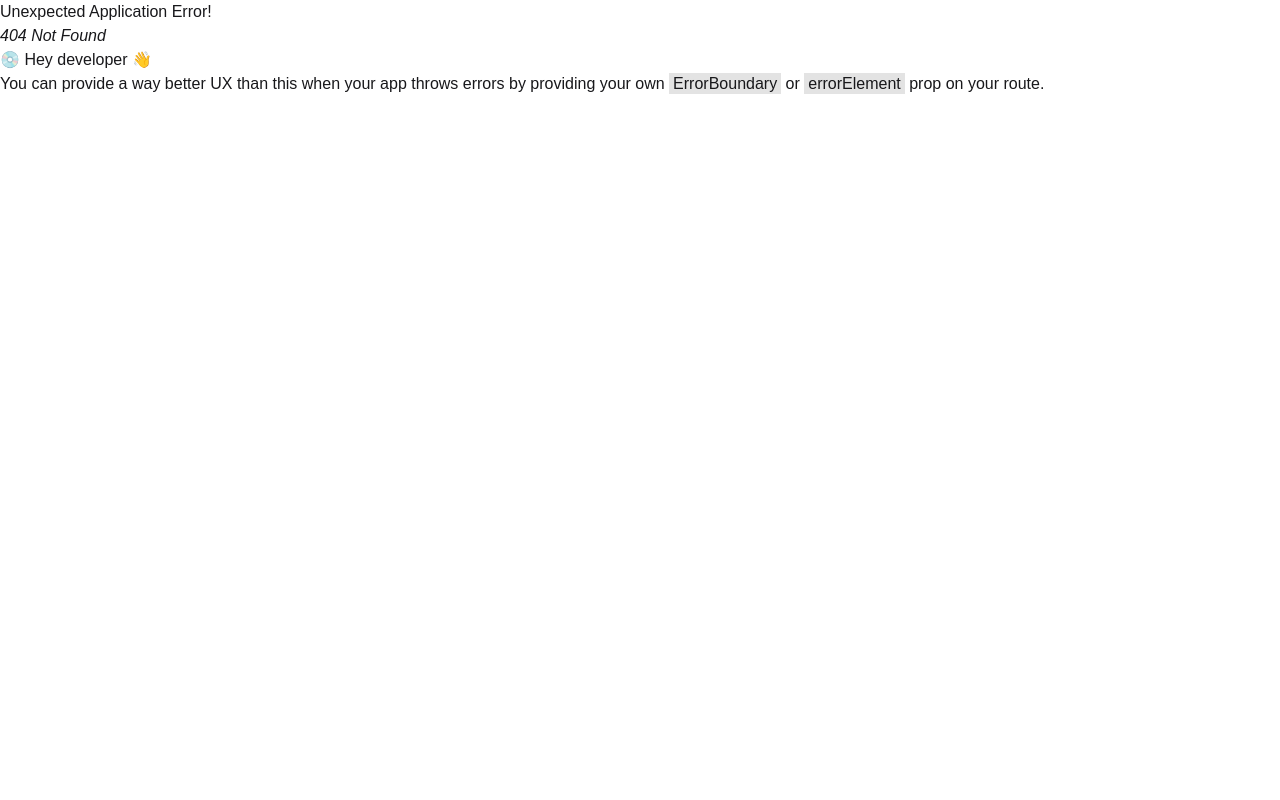
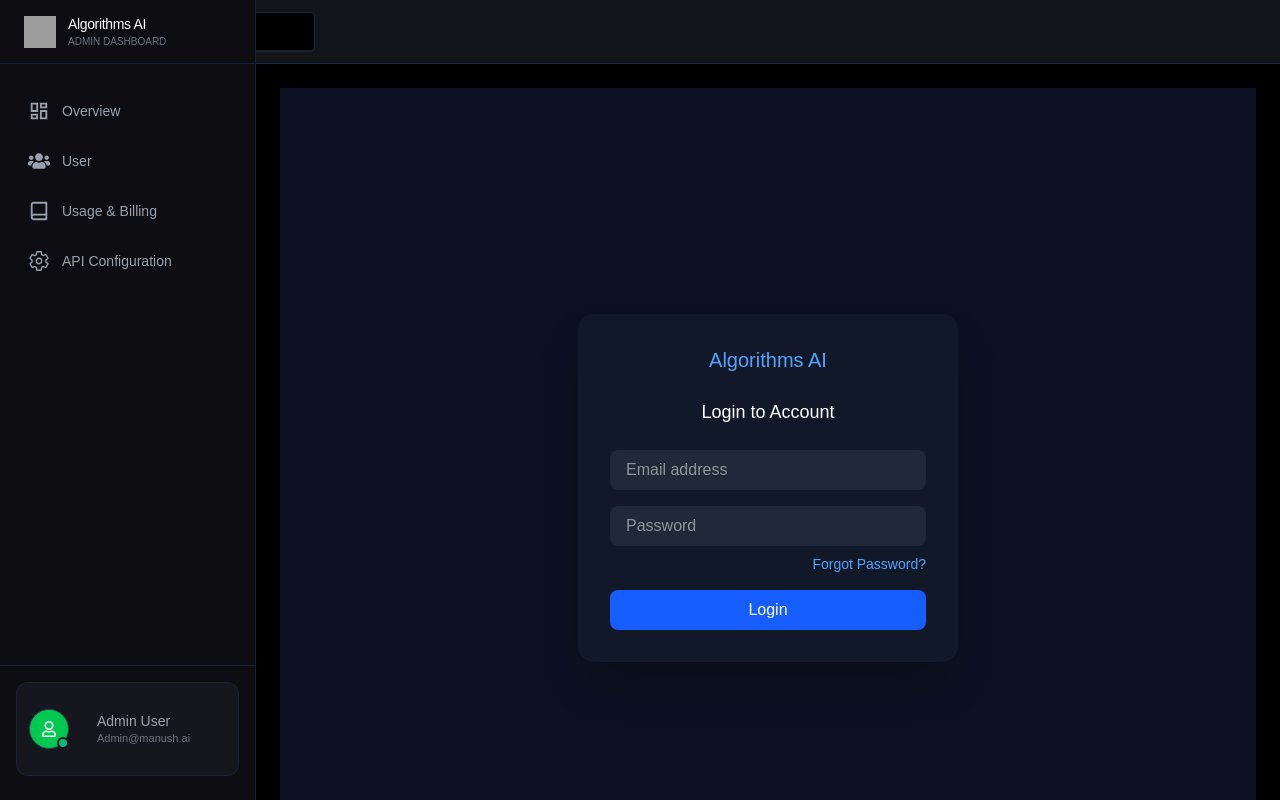
Before and after one commit to faioperation/kenneth_mckean-Frontend, a React (Vite) app: page /admin/login in a window 1280 px wide. Before the commit this address had no page. Built offline with nearby package versions, Linux system fonts and the light colour scheme; grey boxes are pictures that could not be loaded.

Commit message:
admin dashboard full completed

```diff
--- /dev/null
+++ b/src/Admin/Pages/AdminAuth.jsx
@@ -0,0 +1,121 @@
+import React, { useState } from "react";
+
+export default function AdminAuth() {
+  const [screen, setScreen] = useState("login");
+
+  const Container = ({ children }) => (
+    <div className="min-h-screen bg-[#0b1120] flex items-center justify-center">
+      <div className="bg-[#111827] w-[380px] p-8 rounded-2xl shadow-2xl text-white">
+        <h2 className="text-center text-xl font-semibold mb-6 text-blue-400">
+          Algorithms AI
+        </h2>
+        {children}
+      </div>
+    </div>
+  );
+
+  // LOGIN
+  if (screen === "login") {
+    return (
+      <Container>
+        <h3 className="text-center text-lg mb-6">Login to Account</h3>
+
+        <input
+          type="email"
+          placeholder="Email address"
+          className="w-full mb-4 px-4 py-2 bg-[#1f2937] rounded-lg outline-none"
+        />
+
+        <input
+          type="password"
+          placeholder="Password"
+          className="w-full mb-2 px-4 py-2 bg-[#1f2937] rounded-lg outline-none"
+        />
+
+        <div className="text-right text-sm mb-4">
+          <button
+            onClick={() => setScreen("forgot")}
+            className="text-blue-400 hover:underline"
+          >
+            Forgot Password?
+          </button>
+        </div>
+
+        <button
+          onClick={() => setScreen("changed")}
+          className="w-full bg-blue-600 py-2 rounded-lg hover:bg-blue-700 transition"
+        >
+          Login
+        </button>
+      </Container>
+    );
+  }
+
+  // FORGOT PASSWORD
+  if (screen === "forgot") {
+    return (
+      <Container>
+        <h3 className="text-center text-lg mb-6">Forgot Password?</h3>
+
+        <input
+          type="email"
+          placeholder="Enter your email"
+          className="w-full mb-6 px-4 py-2 bg-[#1f2937] rounded-lg outline-none"
+        />
+
+        <button
+          onClick={() => setScreen("new")}
+          className="w-full bg-blue-600 py-2 rounded-lg hover:bg-blue-700 transition"
+        >
+          Continue
+        </button>
+      </Container>
+    );
+  }
+
+  // NEW PASSWORD
+  if (screen === "new") {
+    return (
+      <Container>
+        <h3 className="text-center text-lg mb-6">Set New Password</h3>
+
+        <input
+          type="password"
+          placeholder="New password"
+          className="w-full mb-4 px-4 py-2 bg-[#1f2937] rounded-lg outline-none"
+        />
+
+        <input
+          type="password"
+          placeholder="Confirm password"
+          className="w-full mb-6 px-4 py-2 bg-[#1f2937] rounded-lg outline-none"
+        />
+
+        <button
+          onClick={() => setScreen("changed")}
+          className="w-full bg-blue-600 py-2 rounded-lg hover:bg-blue-700 transition"
+        >
+          Reset Password
+        </button>
+      </Container>
+    );
+  }
+
+  // PASSWORD CHANGED
+  if (screen === "changed") {
+    return (
+      <Container>
+        <h3 className="text-center text-lg mb-6 text-green-400">
+          Password Updated Successfully!
+        </h3>
+
+        <button
+          onClick={() => setScreen("login")}
+          className="w-full bg-blue-600 py-2 rounded-lg hover:bg-blue-700 transition"
+        >
+          Back to Login
+        </button>
+      </Container>
+    );
+  }
+}
--- a/src/router/router.jsx
+++ b/src/router/router.jsx
@@ -13,6 +13,7 @@ import APIrequests from "../Admin/Pages/Usage&Billing/Componants/APIrequests";
 import Plans from "../Admin/Pages/Usage&Billing/Componants/Plans";
 import Api from "../Admin/Pages/SystemConfiguration/Componants/Api";
 import Key from "../Admin/Pages/SystemConfiguration/Componants/Key";
+import AdminAuth from "../Admin/Pages/AdminAuth";
 
 
 
@@ -21,10 +22,15 @@ const router = createBrowserRouter([
     path: "/admin",
     element: <AdminLayout></AdminLayout>,
     children: [
+
       {
         path: "overview",
         element: <Overview></Overview>,
       },
+       {
+        path:"login",
+        element:<AdminAuth></AdminAuth>
+       },
       {
         path: "user",
         element: <User></User>,
```
